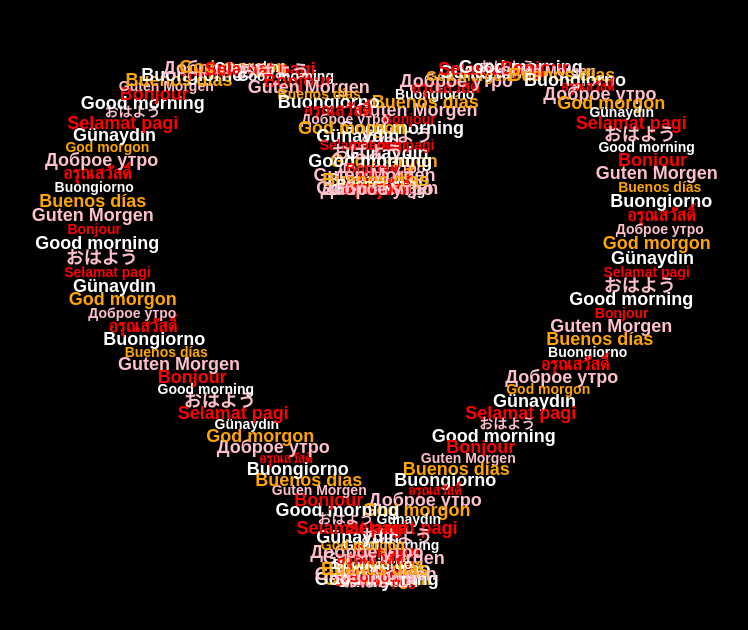
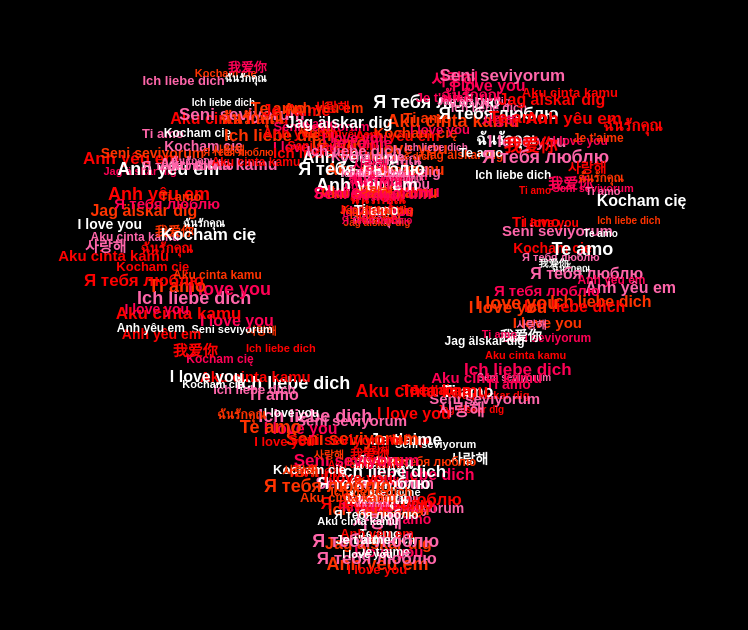
Before and after one commit to kittiphum12012550/love-animation, a plain HTML site: page index.html in a window 1280 px wide. Shown: the part 120-750 px from the top of the page, without its empty margins (263-1011 px from the left). Drawn offline with Linux system fonts and the light colour scheme.

Commit message:
Update index.html

```diff
--- a/index.html
+++ b/index.html
@@ -3,7 +3,7 @@
 <head>
     <meta charset="UTF-8">
     <meta name="viewport" content="width=device-width, initial-scale=1.0">
-    <title>Good Morning in Many Languages</title>
+    <title>Neon Love Heart - Sweep Animation</title>
     <style>
         body {
             margin: 0;
@@ -28,51 +28,82 @@
     const canvas = document.getElementById('heartCanvas');
     const ctx = canvas.getContext('2d');
 
-    // ตั้งค่าขนาด Canvas
+    // ตั้งค่าขนาด Canvas ตามหน้าจอ
     canvas.width = window.innerWidth;
     canvas.height = window.innerHeight;
 
-    // เปลี่ยนคำเป็น "Good Morning" ในภาษาต่างๆ
-    const phrases = [
-        { text: "Good morning", color: "white" },
-        { text: "Bonjour", color: "red" },
-        { text: "Guten Morgen", color: "pink" },
-        { text: "Buenos días", color: "orange" },
-        { text: "Buongiorno", color: "white" },
-        { text: "อรุณสวัสดิ์", color: "red" },
-        { text: "Доброе утро", color: "pink" },
-        { text: "God morgon", color: "orange" },
-        { text: "Günaydın", color: "white" },
-        { text: "Selamat pagi", color: "red" },
-        { text: "おはよう", color: "pink" }
-    ];
-
-    const numPoints = 150;
-    const scale = Math.min(canvas.width, canvas.height) / 45; // ปรับขนาดตามหน้าจอ
     const centerX = canvas.width / 2;
     const centerY = canvas.height / 2;
 
-    ctx.textAlign = "center";
-    ctx.textBaseline = "middle";
+    const phrases = [
+        "I love you", "Seni seviyorum", "Te amo", "Ti amo", "Je t'aime",
+        "Я тебя люблю", "Ich liebe dich", "Aku cinta kamu", "Kocham cię",
+        "Jag älskar dig", "ฉันรักคุณ", "사랑해", "我爱你", "Anh yêu em"
+    ];
 
+    const colors = ["#ff0055", "#ff3300", "#ff66aa", "#ff0000", "#ffffff"];
+
+    const points = [];
+    const numPoints = 250;
+
+    // คำนวณพิกัดและข้อมูลของทุกจุดเก็บไว้ก่อน (เหมือนใน Python)
     for (let i = 0; i < numPoints; i++) {
-        const t = i * (Math.PI * 2 / numPoints);
+        const t = (i / numPoints) * (2 * Math.PI);
+        const scale = 10 + Math.random() * 8; // สุ่มสเกล 10 ถึง 18
 
         // สูตรสมการรูปหัวใจ
         const x = 16 * Math.pow(Math.sin(t), 3);
         const y = 13 * Math.cos(t) - 5 * Math.cos(2 * t) - 2 * Math.cos(3 * t) - Math.cos(4 * t);
 
-        // แปลงพิกัด
-        const drawX = centerX + (x * scale);
-        const drawY = centerY - (y * scale);
+        const text = phrases[Math.floor(Math.random() * phrases.length)];
+        const color = colors[Math.floor(Math.random() * colors.length)];
+        const fontSize = Math.floor(Math.random() * (18 - 10 + 1)) + 10; // สุ่มฟอนต์ 10 ถึง 18
 
-        const phraseObj = phrases[i % phrases.length];
-        const fontSize = (i % 3 === 0) ? 14 : 18;
+        points.push({
+            x: x * scale,
+            y: y * scale, // จะไปกลับด้านแกน Y ตอนวาด
+            text: text,
+            color: color,
+            fontSize: fontSize
+        });
+    }
 
-        ctx.font = `bold ${fontSize}px Arial`;
-        ctx.fillStyle = phraseObj.color;
-        ctx.fillText(phraseObj.text, drawX, drawY);
+    ctx.textAlign = "center";
+    ctx.textBaseline = "middle";
+
+    let currentIndex = 0;
+
+    // ฟังก์ชันสำหรับวาดอนิเมชันทีละจุด
+    function drawNextPoint() {
+        if (currentIndex < points.length) {
+            const p = points[currentIndex];
+
+            // แปลงพิกัด (แกน Y ของ Canvas ต้องติดลบเพื่อกลับด้านให้ตรงกับคณิตศาสตร์)
+            const drawX = centerX + p.x;
+            const drawY = centerY - p.y;
+
+            ctx.font = `bold ${p.fontSize}px Arial`;
+            ctx.fillStyle = p.color;
+            ctx.fillText(p.text, drawX, drawY);
+
+            currentIndex++;
+
+            // เรียกฟังก์ชันตัวเองในเฟรมถัดไปเพื่อสร้างอนิเมชัน
+            requestAnimationFrame(drawNextPoint);
+        }
     }
+
+    // เริ่มเล่นอนิเมชัน
+    drawNextPoint();
+
+    // วาดใหม่เมื่อเปลี่ยนขนาดหน้าจอ
+    window.addEventListener('resize', () => {
+        canvas.width = window.innerWidth;
+        canvas.height = window.innerHeight;
+        ctx.clearRect(0, 0, canvas.width, canvas.height);
+        currentIndex = 0;
+        drawNextPoint();
+    });
 </script>
 
 </body>
```
